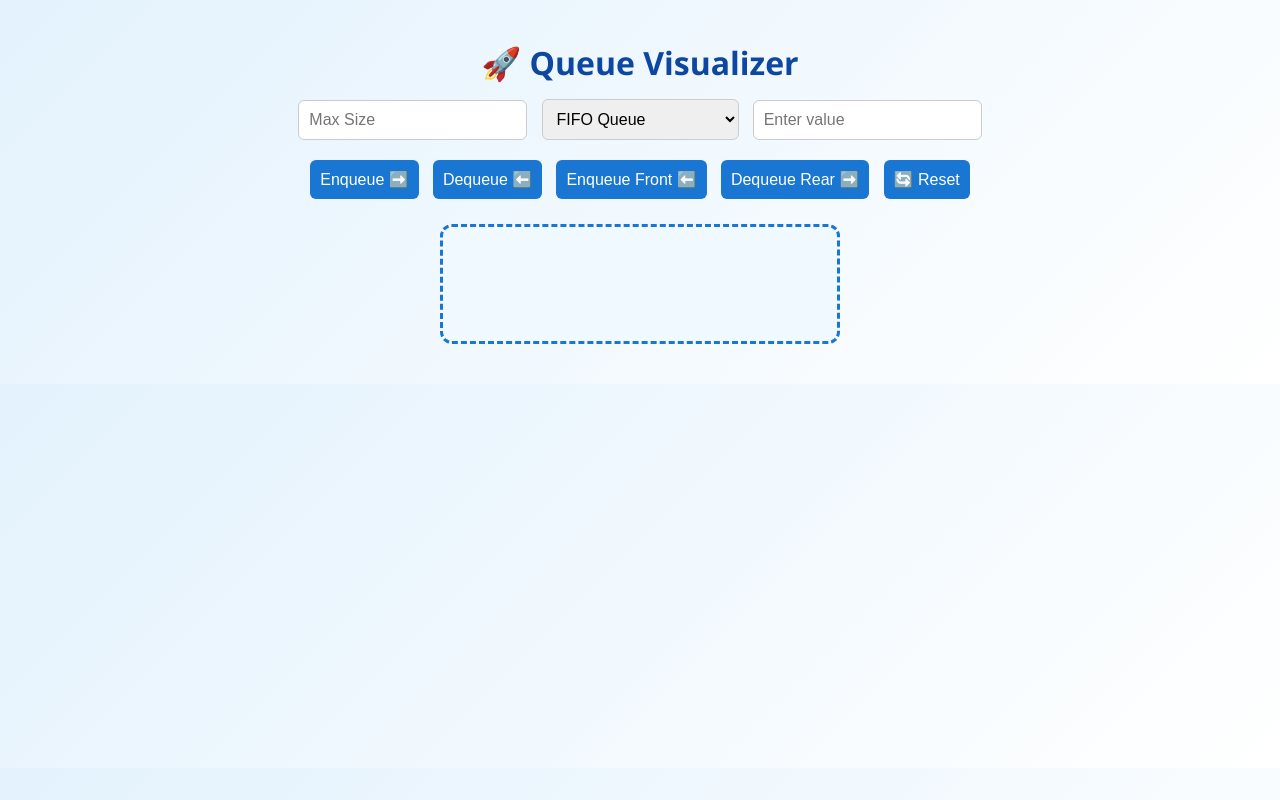
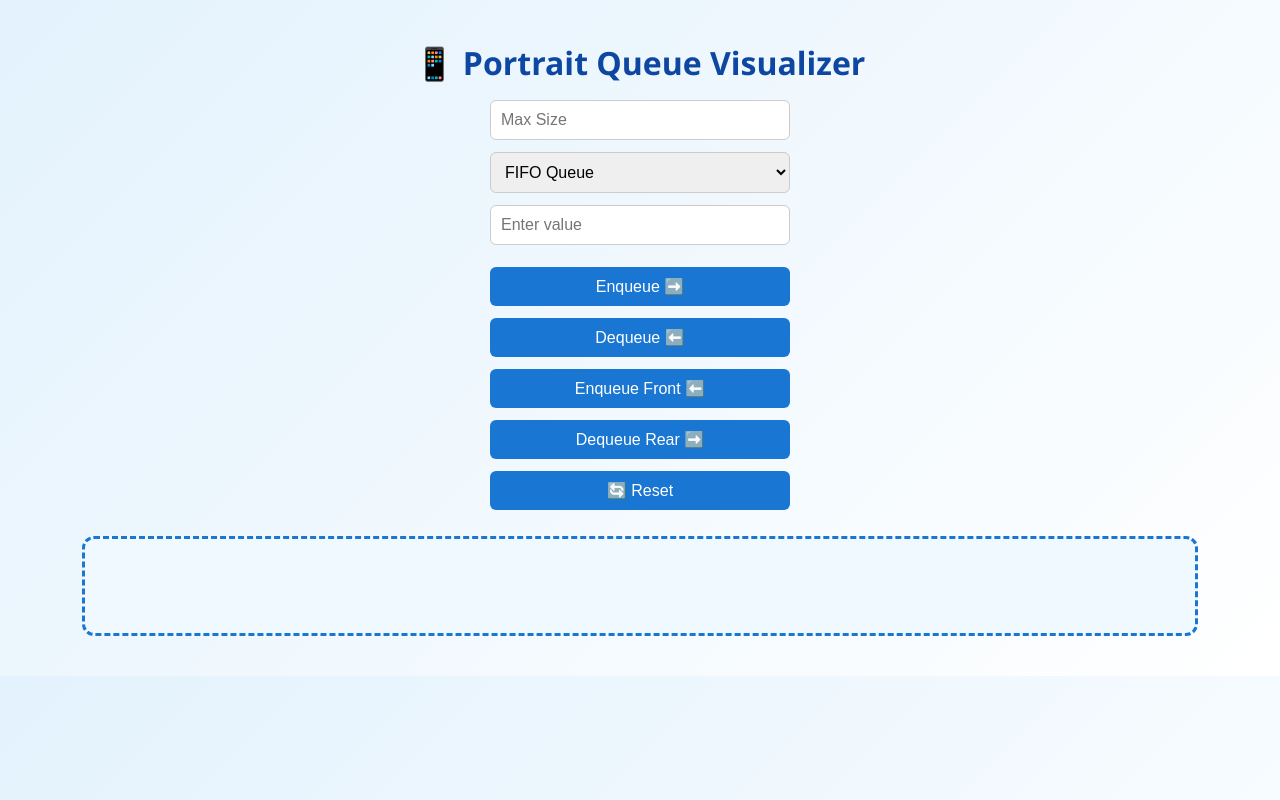
Before and after one commit to Know-byte-tutor/queue-visualizer, a plain HTML site: page index.html in a window 1280 px wide. Drawn offline with Linux system fonts and the light colour scheme.

Commit message:
Update index.html

```diff
--- a/index.html
+++ b/index.html
@@ -2,7 +2,7 @@
 <html lang="en">
 <head>
   <meta charset="UTF-8">
-  <title>🚀 Queue Visualizer (All Types)</title>
+  <title>📱 Portrait Queue Visualizer</title>
   <style>
     * {
       box-sizing: border-box;
@@ -22,12 +22,17 @@
     }
 
     .settings, .controls {
+      display: flex;
+      flex-direction: column;
+      align-items: center;
       margin: 10px 0;
     }
 
     input, select, button {
+      width: 90%;
+      max-width: 300px;
       padding: 10px;
-      margin: 5px;
+      margin: 6px 0;
       font-size: 16px;
       border-radius: 6px;
       border: 1px solid #ccc;
@@ -46,15 +51,15 @@
 
     .queue-container {
       display: flex;
+      flex-wrap: wrap;
       justify-content: center;
-      flex-wrap: wrap;
-      min-height: 120px;
+      min-height: 100px;
       margin: 20px auto;
       padding: 15px;
       border: 3px dashed #1976d2;
       background-color: #f0f9ff;
       border-radius: 12px;
-      max-width: 400px;
+      max-width: 90%;
     }
 
     .box {
@@ -83,17 +88,11 @@
       font-weight: bold;
       margin-top: 10px;
     }
-
-    @media (max-width: 768px) {
-      .queue-container {
-        max-width: 90%;
-      }
-    }
   </style>
 </head>
 <body>
 
-  <h1>🚀 Queue Visualizer</h1>
+  <h1>📱 Portrait Queue Visualizer</h1>
 
   <div class="settings">
     <input type="number" id="maxSize" placeholder="Max Size" min="1" />
@@ -123,7 +122,7 @@
 
     function updateDisplay() {
       const display = document.getElementById('queueDisplay');
-      display.innerHTML = ''; // clear old queue
+      display.innerHTML = '';
       queue.forEach(item => {
         const box = document.createElement('div');
         box.className = 'box';
```
